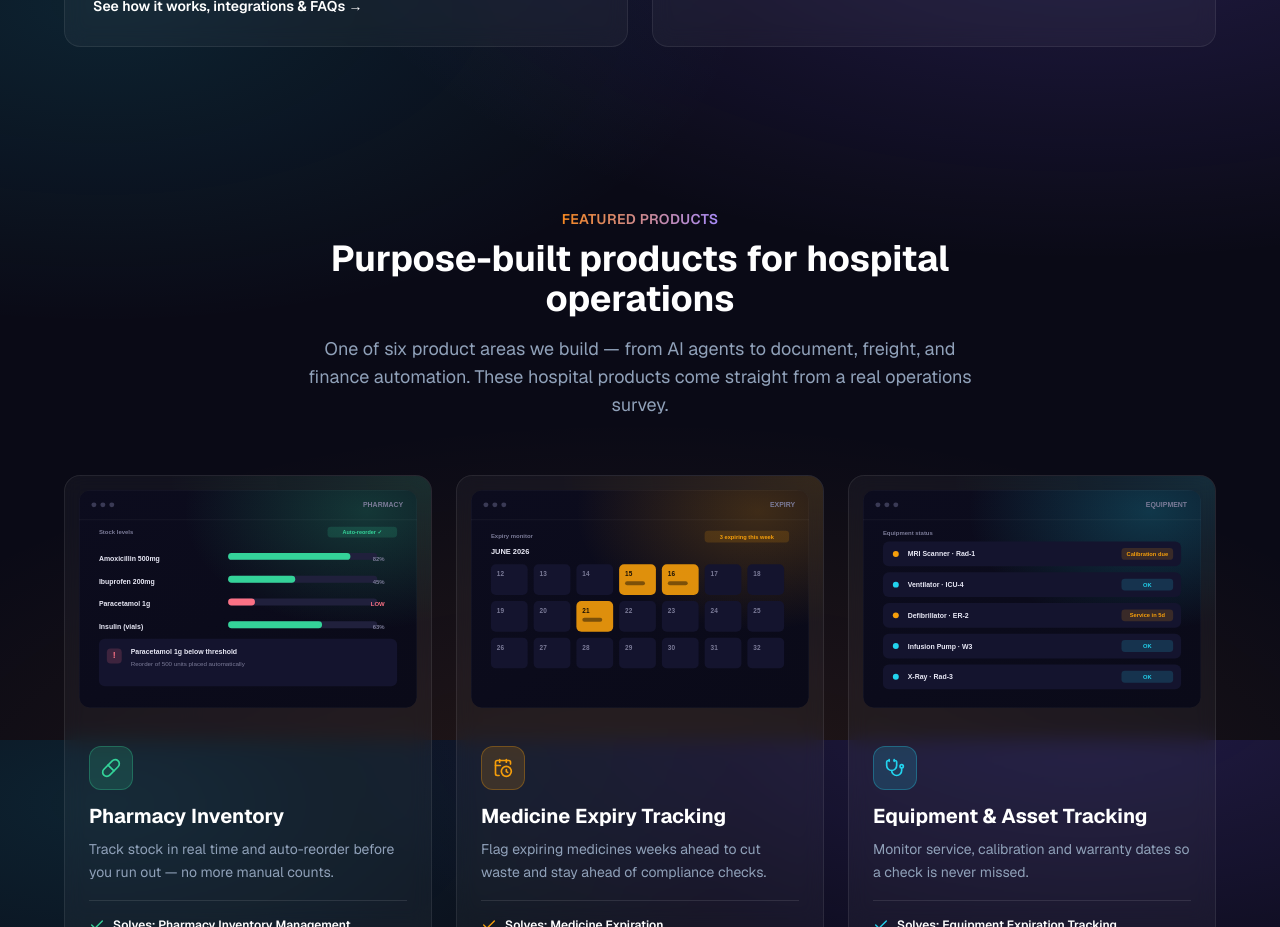
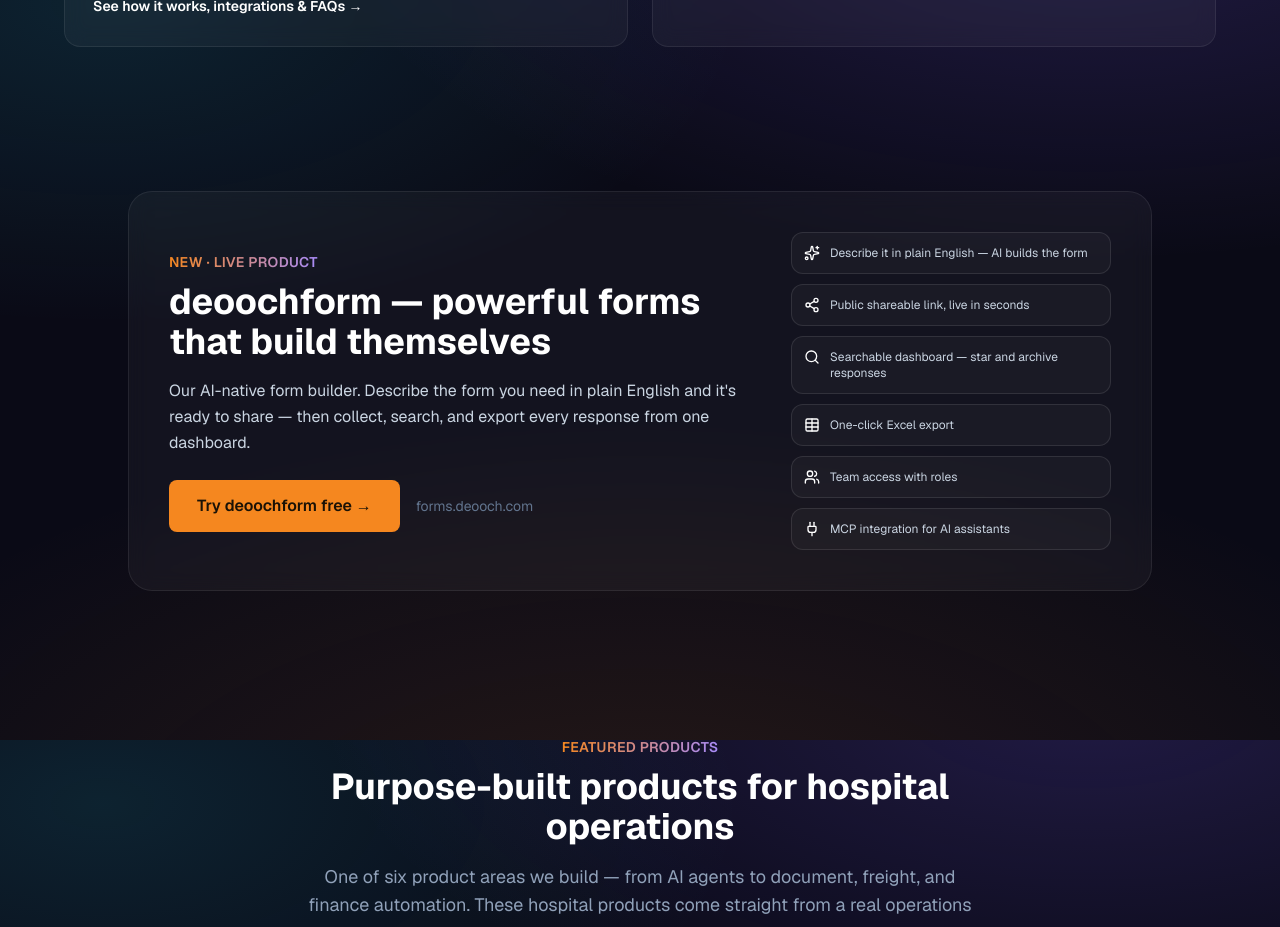
Before and after one commit to musaib001/deooch, a Next.js app: page / in a window 1280 px wide. Shown: the part 5660-6587 px from the top of the page. Built offline with nearby package versions, Linux system fonts and the light colour scheme.

Commit message:
added form product

```diff
--- /dev/null
+++ b/app/components/FeaturedForms.tsx
@@ -0,0 +1,60 @@
+import { Sparkles, Share2, Table, Search, Users, Plug } from 'lucide-react';
+import { Reveal } from './Motion';
+
+const FORMS_URL = 'https://forms.deooch.com/';
+
+const features = [
+  { Ico: Sparkles, label: 'Describe it in plain English — AI builds the form' },
+  { Ico: Share2, label: 'Public shareable link, live in seconds' },
+  { Ico: Search, label: 'Searchable dashboard — star and archive responses' },
+  { Ico: Table, label: 'One-click Excel export' },
+  { Ico: Users, label: 'Team access with roles' },
+  { Ico: Plug, label: 'MCP integration for AI assistants' },
+];
+
+// Highlight block for deoochform (forms.deooch.com) — used on the home page and /products.
+export default function FeaturedForms() {
+  return (
+    <section className="px-4 py-16">
+      <Reveal className="mx-auto max-w-5xl glass rounded-3xl border-white/15 p-8 md:p-10">
+        <div className="flex flex-col gap-8 md:flex-row md:items-center">
+          <div className="flex-1">
+            <span className="text-gradient text-sm font-semibold uppercase tracking-wide">
+              New · Live product
+            </span>
+            <h2 className="mt-2 text-3xl font-bold text-white md:text-4xl">
+              deoochform — powerful forms that build themselves
+            </h2>
+            <p className="mt-4 leading-relaxed text-slate-300">
+              Our AI-native form builder. Describe the form you need in plain English and it&apos;s
+              ready to share — then collect, search, and export every response from one dashboard.
+            </p>
+            <div className="mt-6 flex flex-wrap items-center gap-4">
+              <a
+                href={FORMS_URL}
+                target="_blank"
+                rel="noopener noreferrer"
+                className="inline-block rounded-lg bg-[#f5871f] px-7 py-3.5 font-semibold text-[#1a1206] transition hover:bg-[#ff9a33]"
+              >
+                Try deoochform free →
+              </a>
+              <span className="text-sm text-slate-500">forms.deooch.com</span>
+            </div>
+          </div>
+
+          <ul className="grid flex-shrink-0 grid-cols-1 gap-2.5 sm:grid-cols-2 md:w-80 md:grid-cols-1">
+            {features.map(({ Ico, label }) => (
+              <li
+                key={label}
+                className="flex items-start gap-2.5 rounded-xl border border-white/10 bg-white/[0.03] p-3 text-xs text-slate-300"
+              >
+                <Ico className="h-4 w-4 flex-shrink-0 text-white" aria-hidden />
+                {label}
+              </li>
+            ))}
+          </ul>
+        </div>
+      </Reveal>
+    </section>
+  );
+}
--- a/app/components/ProductsMenu.tsx
+++ b/app/components/ProductsMenu.tsx
@@ -46,6 +46,15 @@
               >
                 All Products
               </Link>
+              <a
+                href="https://forms.deooch.com/"
+                target="_blank"
+                rel="noopener noreferrer"
+                className="w-full flex items-center gap-2.5 rounded-lg px-3 py-2.5 text-left text-sm font-semibold text-white hover:bg-white/5 transition"
+              >
+                <span className="h-2 w-2 rounded-full flex-shrink-0 bg-[#f5871f]" />
+                deoochform ↗
+              </a>
               {productCategories.map((c, i) => (
                 <Link
                   key={c.slug}
--- a/app/page.tsx
+++ b/app/page.tsx
@@ -12,6 +12,7 @@
 import Pricing from './components/Pricing';
 import Icon from './components/Icon';
 import ProductSuite from './components/ProductSuite';
+import FeaturedForms from './components/FeaturedForms';
 import {
   Zap, Brain, Share2, UserCheck, Clock, ShieldCheck, TrendingDown,
   Lock, FileText, ReceiptText, ScanText, Truck,
@@ -277,6 +278,9 @@
         </div>
       </section>
 
+      {/* deoochform — our own live SaaS product */}
+      <FeaturedForms />
+
       {/* Product suite — hospital operations */}
       <ProductSuite />
 
--- a/app/products/page.tsx
+++ b/app/products/page.tsx
@@ -3,6 +3,7 @@
 import Footer from '../components/Footer';
 import { Reveal, Stagger, Card } from '../components/Motion';
 import { productCategories } from '../data/product-categories';
+import FeaturedForms from '../components/FeaturedForms';
 
 const SITE = 'https://www.deooch.com';
 
@@ -46,6 +47,8 @@
           </p>
         </Reveal>
       </section>
+
+      <FeaturedForms />
 
       <section className="px-4 pb-12">
         <div className="mx-auto max-w-6xl">
```
